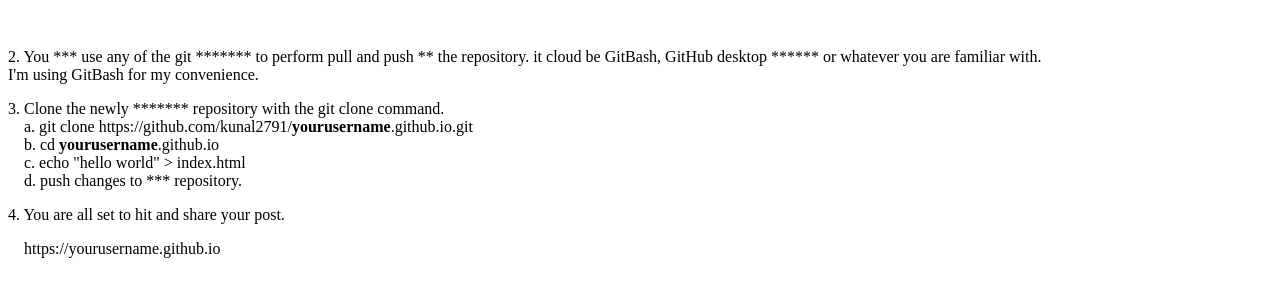
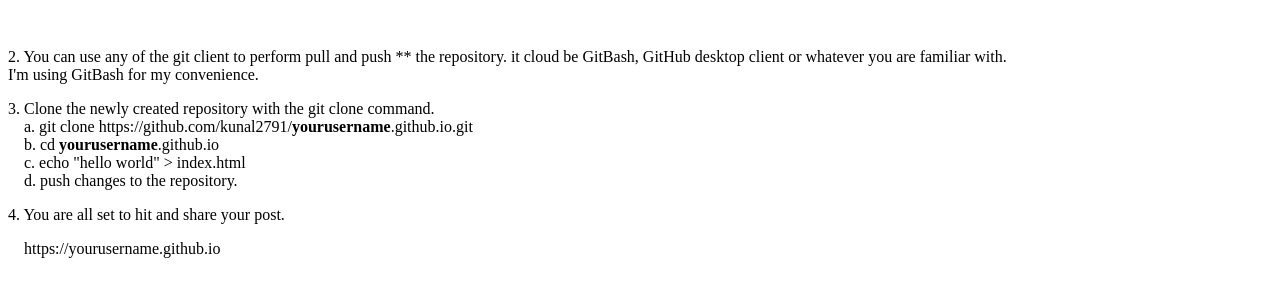
Before and after one commit to kunal2791/githubblogpost, a plain HTML site: page index.html in a window 1280 px wide. Shown: the part 296-592 px from the top of the page. Drawn offline with Linux system fonts and the light colour scheme.

Commit message:
added post

```diff
--- a/index.html
+++ b/index.html
@@ -3,7 +3,11 @@
 <p>1. Create a <strong>Public</strong> repository with your <strong>username.github.io</strong></p>
 <p><img src="https://myfiles.space/user_files/98798_f71eba081a02b5b3/98798_custom_files/img1632298768.png" width="557" height="160" /></p>
 <p>&nbsp;</p>
-<p>2. You *** use any of the git ******* to perform pull and push ** the repository. it cloud be GitBash, GitHub desktop ****** or whatever you are familiar with.<br />I'm using GitBash for my convenience.&nbsp;</p>
-<p>3. Clone the newly ******* repository with the git clone command.<br />&nbsp; &nbsp; a. git clone https://github.com/kunal2791/<strong>yourusername</strong>.github.io.git<br />&nbsp; &nbsp; b. cd <strong>yourusername</strong>.github.io<br />&nbsp; &nbsp; c. echo "hello world" &gt; index.html<br />&nbsp; &nbsp; d. push changes to *** repository.</p>
+<p>2. You can use any of the git client to perform pull and push ** the repository. it cloud be GitBash, GitHub desktop client or whatever you are familiar with.<br />I'm using GitBash for my convenience.&nbsp;</p>
+<p>3. Clone the newly created repository with the git clone command.<br />&nbsp; &nbsp;
+      a. git clone https://github.com/kunal2791/<strong>yourusername</strong>.github.io.git<br />&nbsp; &nbsp;
+      b. cd <strong>yourusername</strong>.github.io<br />&nbsp; &nbsp;
+      c. echo "hello world" &gt; index.html<br />&nbsp; &nbsp;
+      d. push changes to the repository.</p>
 <p>4. You are all set to hit and share your post.</p>
 <p>&nbsp; &nbsp; https://yourusername.github.io</p>
```
